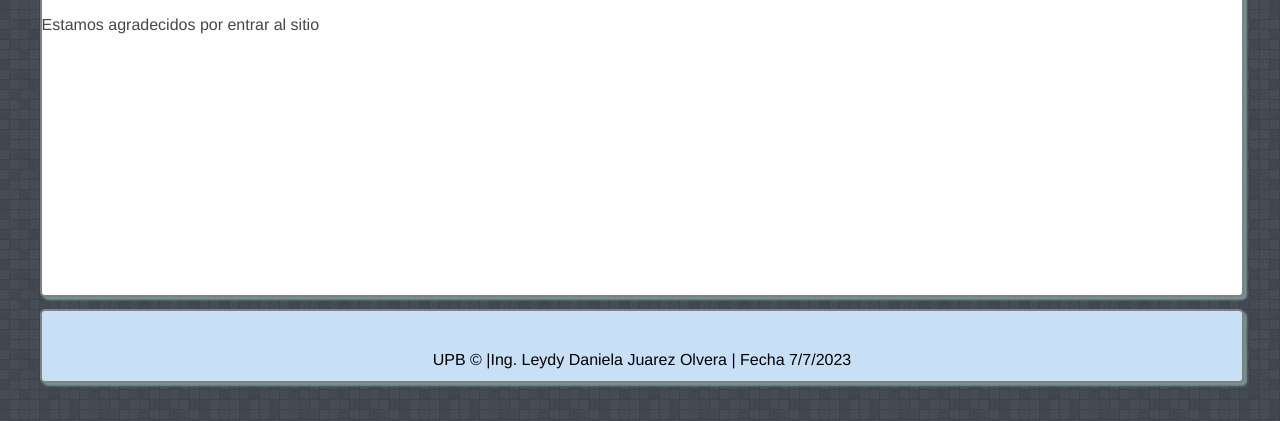
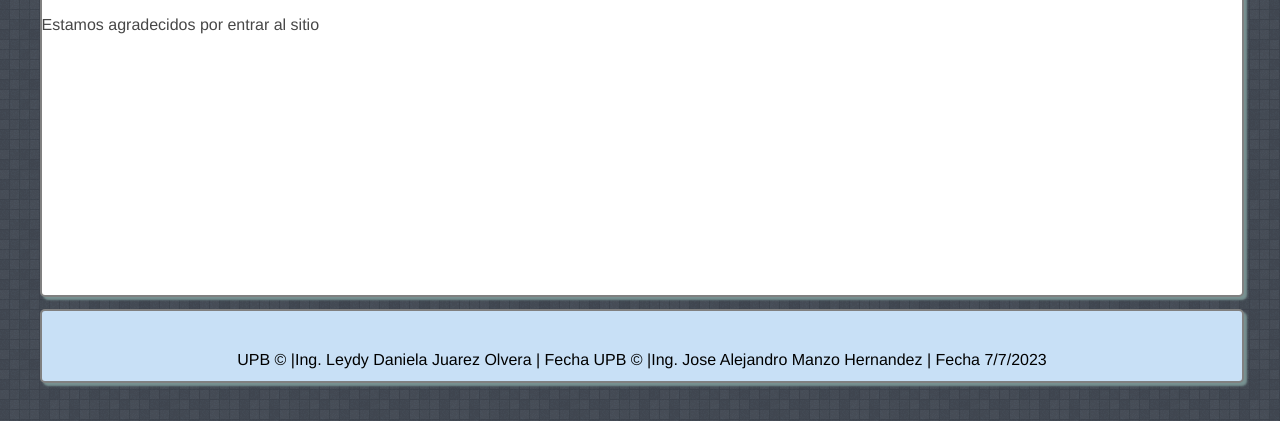
Before and after one commit to jose77231/Holamundoo, a plain HTML site: page index.html in a window 1280 px wide. Shown: the part 341-762 px from the top of the page. Drawn offline with Linux system fonts and the light colour scheme.

Commit message:
Update index.html

```diff
--- a/index.html
+++ b/index.html
@@ -45,6 +45,7 @@
         <footer>
             <div class="contenedor pie">
                 UPB &copy; |Ing. Leydy Daniela Juarez Olvera | Fecha
+                UPB &copy; |Ing. Jose Alejandro Manzo Hernandez | Fecha
                 <span id="fecha"></span>
                 <script>
                     //javascript para que obtenga la fecha del sistema
```
